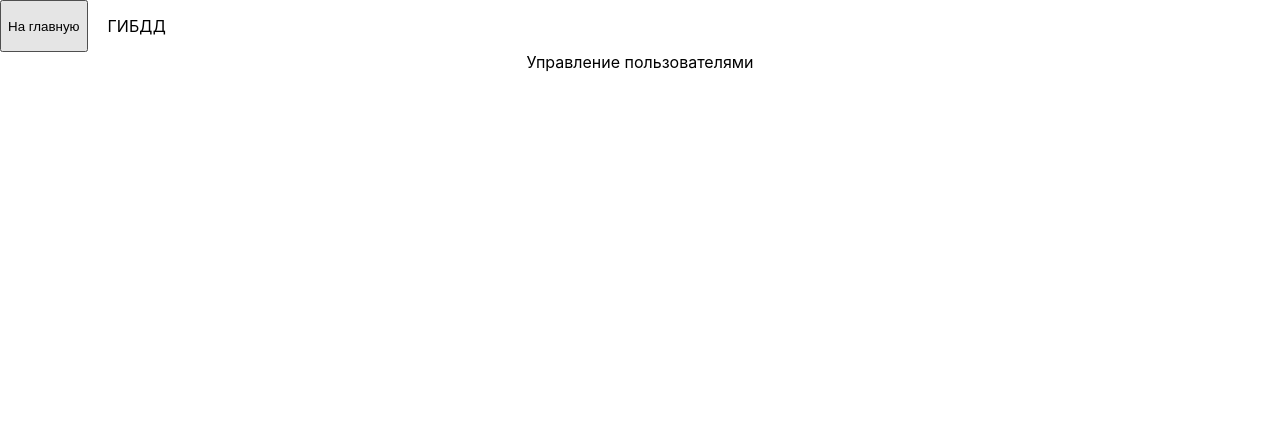
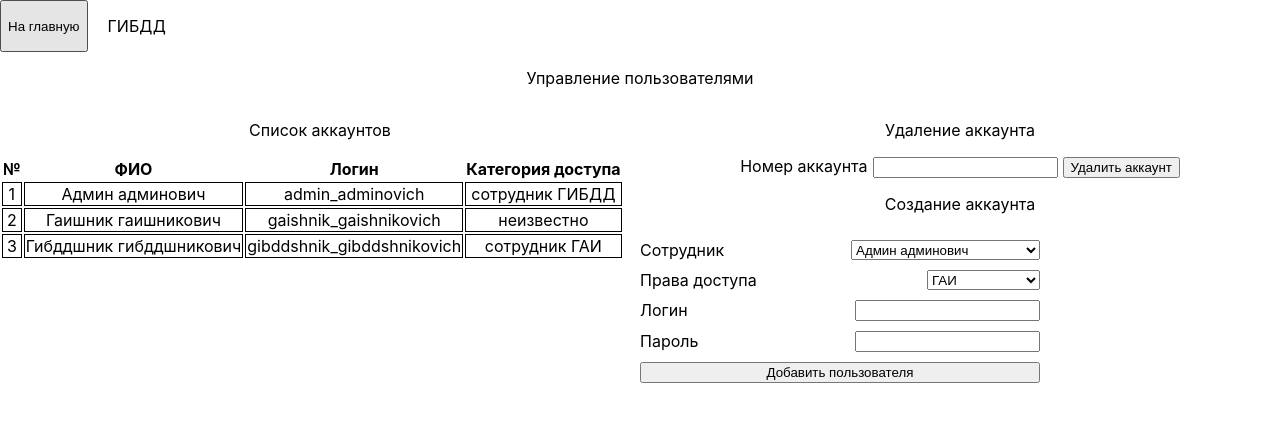
Before and after one commit to widrelk/gibdd-frontend, a React (Create React App) app: page /usersManagement in a window 1280 px wide. Shown: the top 422 px of the page. Built offline with nearby package versions, Linux system fonts and the light colour scheme.

Commit message:
Add tables, users management and soem refactoring

```diff
--- a/package.json
+++ b/package.json
@@ -12,6 +12,7 @@
     "react-dom": "^17.0.2",
     "react-router": "^6.2.2",
     "react-scripts": "5.0.0",
+    "react-table": "^7.7.0",
     "web-vitals": "^2.1.4"
   },
   "scripts": {
--- a/src/UsersManagement.jsx
+++ b/src/UsersManagement.jsx
@@ -1,9 +1,164 @@
-import React from "react";
+import React, {useState} from "react";
+import { Field, Form, Formik, FormikProps } from 'formik';
+import {ROLES} from "./constants";
+import {Table} from "./commons";
+import styles from "./index.css";
+
+const personnel = [
+	{
+		name: 'Админ админович',
+		userCode: 1,
+	},
+	{
+		name: 'Гаишник гаишникович',
+		userCode: 2,
+	},
+	{
+		name: 'Гибддшник гибддшникович',
+		userCode: 3,
+	},
+]
+
+const accountsData = [
+	{
+		name: 'Админ админович',
+		login: 'admin_adminovich',
+		role: ROLES.ADMIN,
+		userCode: 1,
+	},
+	{
+		name: 'Гаишник гаишникович',
+		login: 'gaishnik_gaishnikovich',
+		role: ROLES.GAI,
+		userCode: 2,
+	},
+	{
+		name: 'Гибддшник гибддшникович',
+		login: 'gibddshnik_gibddshnikovich',
+		role: ROLES.GIBDD,
+		userCode: 3,
+	},
+];
+
+const columns = [
+	{
+		Header: '№',
+		Cell: ({row}) => row.index + 1,
+	},
+	{
+		Header: 'ФИО',
+		accessor: 'name',
+		width: '350px'
+	},
+	{
+		Header: 'Логин',
+		accessor: 'login'
+	},
+	{
+		Header: 'Категория доступа',
+		accessor: 'role',
+		Cell: ({cell}) => {
+			// TODO: как-то переделать ROLES, чтоб не надо было делать так
+			let val;
+			switch (cell.value) {
+				case 1:
+					val = 'сотрудник ГАИ';
+					break;
+				case 2:
+					val = 'сотрудник ГИБДД';
+					break;
+				case 3:
+					val = 'администратор';
+					break;
+				default:
+					val = 'неизвестно';
+					break;
+			}
+			return val;
+		}
+	}
+]
 
 const UsersManagement = () => {
+	const [selectedAccountNumber, setCurrentSelectedAccountNumber] = useState('');
+
+	const handleDeleteAccount = () => {
+		// TODO: запрос на удаление и обновление таблицы
+	}
+
+	const handleCreateAccount = () => {
+
+	}
+
 	return (
 		<div>
-			Управление пользователями
+			<p>Управление пользователями</p>
+			<div style={{display: 'flex'}}>
+				<div style={{width: '50%', overflowX: 'scroll'}}>
+					<p>Список аккаунтов</p>
+					<Table columns={columns} data={accountsData}/>
+				</div>
+				<div style={{width: '50%'}}>
+					<div>
+						<p>Удаление аккаунта</p>
+						<label>
+							Номер аккаунта
+							<input
+								type='number'
+								value={selectedAccountNumber}
+								onChange={(event) => setCurrentSelectedAccountNumber(event.target.value)}
+								style={{margin: '0 5px 0 5px'}}
+							/>
+						</label>
+						<button onClick={handleDeleteAccount}>Удалить аккаунт</button>
+					</div>
+
+					<div>
+						<p>Создание аккаунта</p>
+						<Formik
+							initialValues={{
+								account: 0,
+								newLogin: '',
+								newPassword: '',
+								role: 0,
+							}}
+							onSubmit={(values, actions) => {
+								alert(JSON.stringify(values, null, 2));
+								actions.setSubmitting(false);
+							}}
+						>
+							{(props) => (
+								<Form className='accounts-page__create-user-form'>
+									<label>
+										Сотрудник
+										<Field name='account' as='select'>
+											{personnel.map(person => <option value={person.userCode}>{person.name}</option>)}
+										</Field>
+									</label>
+									<label>
+										Права доступа
+										<Field name='role' as='select'>
+											<option value={0}>ГАИ</option>
+											<option value={1}>ГИБДД</option>
+											<option value={2}>Администраор</option>
+										</Field>
+									</label>
+									<label>
+										Логин
+										<Field type='text' name='newLogin'/>
+									</label>
+									<label>
+										Пароль
+										<Field type='text' name='newPassword'/>
+									</label>
+									<button style={{marginTop: '10px'}} type="submit">Добавить пользователя</button>
+								</Form>
+							)}
+						</Formik>
+					</div>
+
+				</div>
+			</div>
 		</div>
 	)
 }
--- a/src/VehiclePage.jsx
+++ b/src/VehiclePage.jsx
@@ -20,10 +20,8 @@ const VehiclePage = () => {
 					registrationDate: 2000,
 				}}
 				onSubmit={(values, actions) => {
-					setTimeout(() => {
 					alert(JSON.stringify(values, null, 2));
 					actions.setSubmitting(false);
-					}, 1000);
 				}}
 			>
 				{(props) => (
--- /dev/null
+++ b/src/commons.js
@@ -0,0 +1,44 @@
+import React from "react";
+import {useTable} from "react-table";
+
+// TODO: не работает border collapse
+
+export const Table = ({ columns, data }) => {
+	// Use the state and functions returned from useTable to build your UI
+	const {
+		getTableProps,
+		getTableBodyProps,
+		headerGroups,
+		rows,
+		prepareRow,
+	} = useTable({
+		columns,
+		data,
+	})
+	// Render the UI for your table
+	return (
+		<table {...getTableProps()}>
+			<thead>
+			{headerGroups.map(headerGroup => (
+				<tr {...headerGroup.getHeaderGroupProps()}>
+					{headerGroup.headers.map(column => (
+						<th {...column.getHeaderProps()}>{column.render('Header')}</th>
+					))}
+				</tr>
+			))}
+			</thead>
+			<tbody {...getTableBodyProps()} style={{borderCollapse: 'collapse'}}>
+			{rows.map((row, i) => {
+				prepareRow(row)
+				return (
+					<tr {...row.getRowProps()}>
+						{row.cells.map(cell => {
+							return <td {...cell.getCellProps()} style={{border: '1px solid black'}}>{cell.render('Cell')}</td>
+						})}
+					</tr>
+				)
+			})}
+			</tbody>
+		</table>
+	)
+}
--- a/src/constants.js
+++ b/src/constants.js
@@ -1,7 +1,7 @@
 export const ROLES = {
-	GAI: 1,
-	GIBDD: 2,
-	ADMIN: 3
+	GAI: 0,
+	GIBDD: 1,
+	ADMIN: 2,
 }
 
 export const VEHICLE_CATEGORY = [
--- a/src/index.css
+++ b/src/index.css
@@ -36,3 +36,15 @@ code {
   display: flex;
   justify-content: space-between;
 }
+
+.accounts-page__create-user-form {
+  display: flex;
+  flex-direction: column;
+  width: 400px;
+}
+
+.accounts-page__create-user-form > label {
+  margin-top: 10px;
+  display: flex;
+  justify-content: space-between;
+}
```
Also changed, not shown: 1 other file (tests, documents, lock files or other folders).
